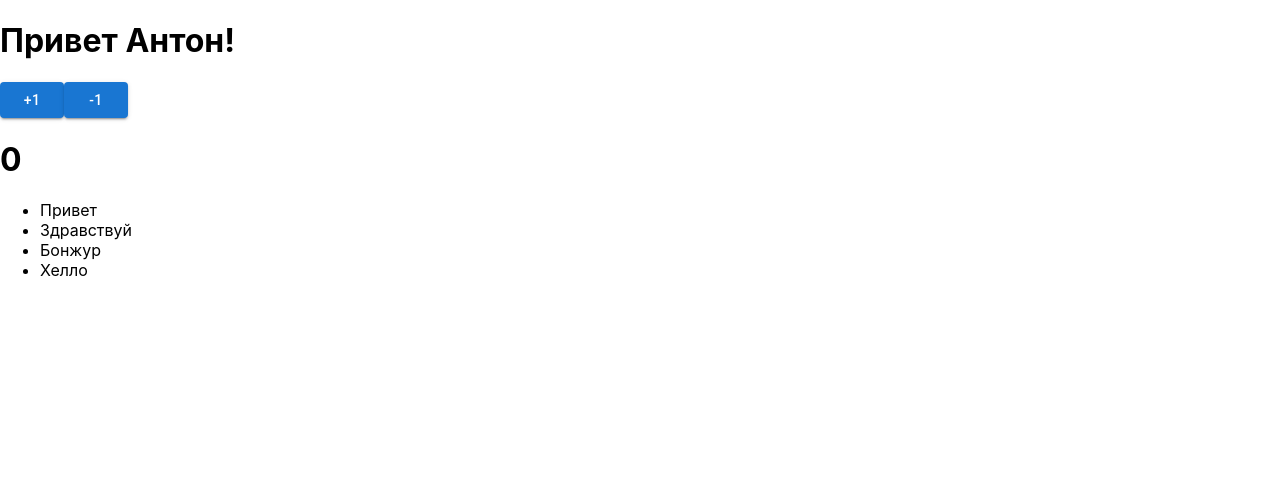
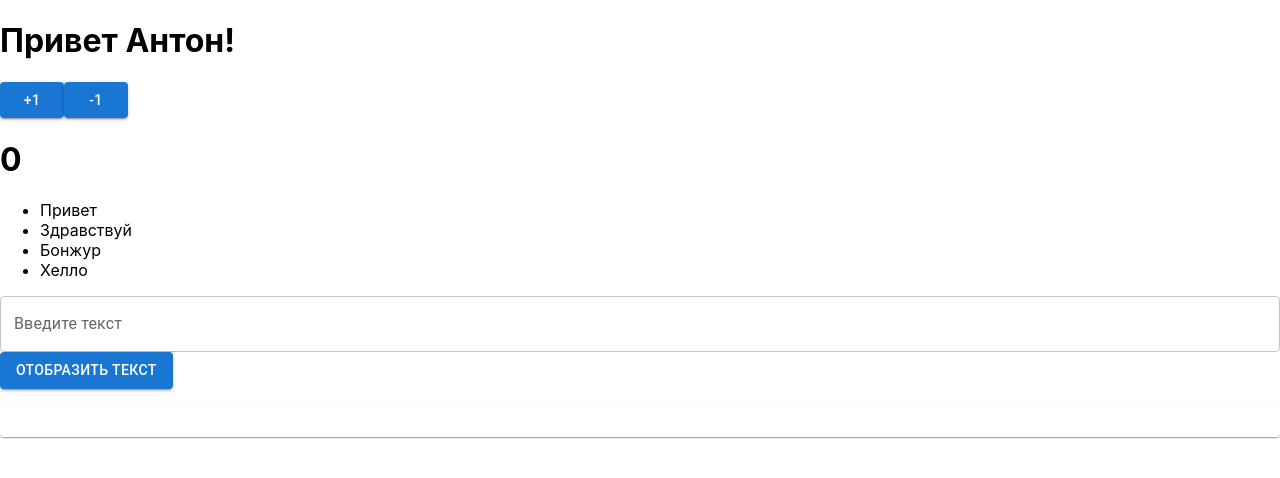
Before and after one commit to WebBaLTaZaR/ReactLern, a React (Create React App) app in the folder my-first-react-app/: page / in a window 1280 px wide. Shown: the top 478 px of the page. Built offline with nearby package versions, Linux system fonts and the light colour scheme.

Commit message:
выполнил 4 задание для 3 семинара

```diff
--- a/my-first-react-app/src/App.js
+++ b/my-first-react-app/src/App.js
@@ -1,7 +1,9 @@
 import "./App.css";
+import TodoList from "./components/sem2/TodoList";
 import Counter from "./components/sem3/Counter";
 import Greeting from "./components/sem3/Greeting";
 import MessagesList from "./components/sem3/MessagesList";
+import TextDisplayForm from "./components/sem3/TextDisplayForm";
 
 function App() {
   return (
@@ -9,6 +11,7 @@ function App() {
       <Greeting name={"Антон"} />
       <Counter />
       <MessagesList />
+      <TextDisplayForm />
     </>
   );
 }
--- /dev/null
+++ b/my-first-react-app/src/components/sem3/TextDisplayForm.js
@@ -0,0 +1,48 @@
+import TextField from "@mui/material/TextField";
+import Button from "@mui/material/Button";
+import Typography from "@mui/material/Typography";
+import Card from "@mui/material/Card";
+import { useState } from "react";
+function TextDisplayForm() {
+  const [list, setList] = useState([]);
+  const [input, setInput] = useState("");
+
+  const takeInput = (event) => {
+    setInput(event.target.value);
+  };
+
+  const showText = () => {
+    try {
+      if (input.trim() !== "") {
+        setList([...list, input]);
+        setInput("");
+      } else {
+        throw new Error("Пустое поле ввода");
+      }
+    } catch (error) {
+      alert(error.message);
+    }
+  };
+  return (
+    <>
+      <TextField
+        value={input}
+        onChange={takeInput}
+        label="Введите текст"
+        fullWidth
+      ></TextField>
+      <Button onClick={showText} variant="contained" color="primary">
+        Отобразить текст
+      </Button>
+      <Card sx={{ marginTop: 2, padding: 2 }}>
+        <Typography variant="h5">
+          {list.map((item, index) => (
+            <div key={index}>{item}</div>
+          ))}
+        </Typography>
+      </Card>
+    </>
+  );
+}
+
+export default TextDisplayForm;
```
